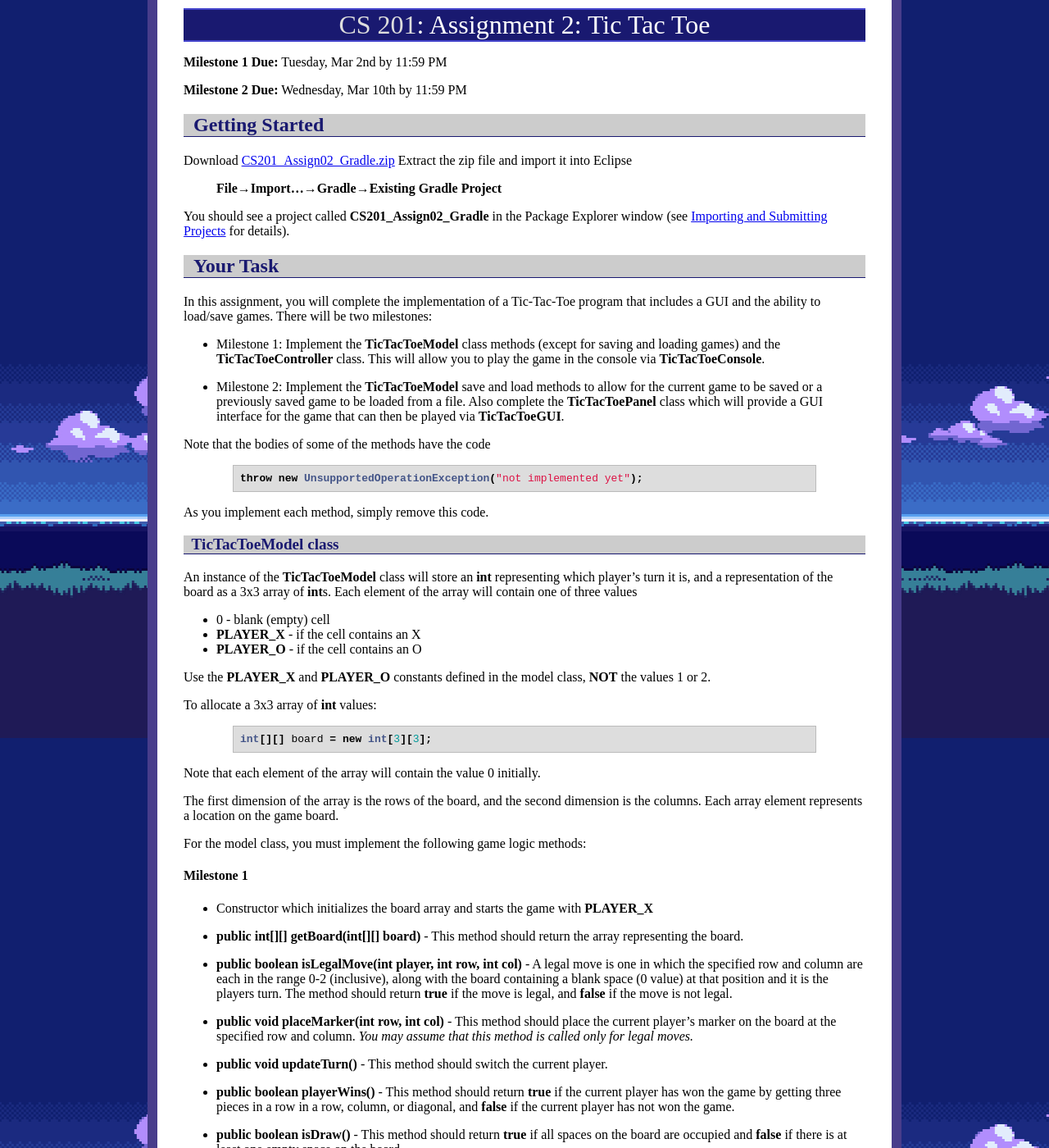
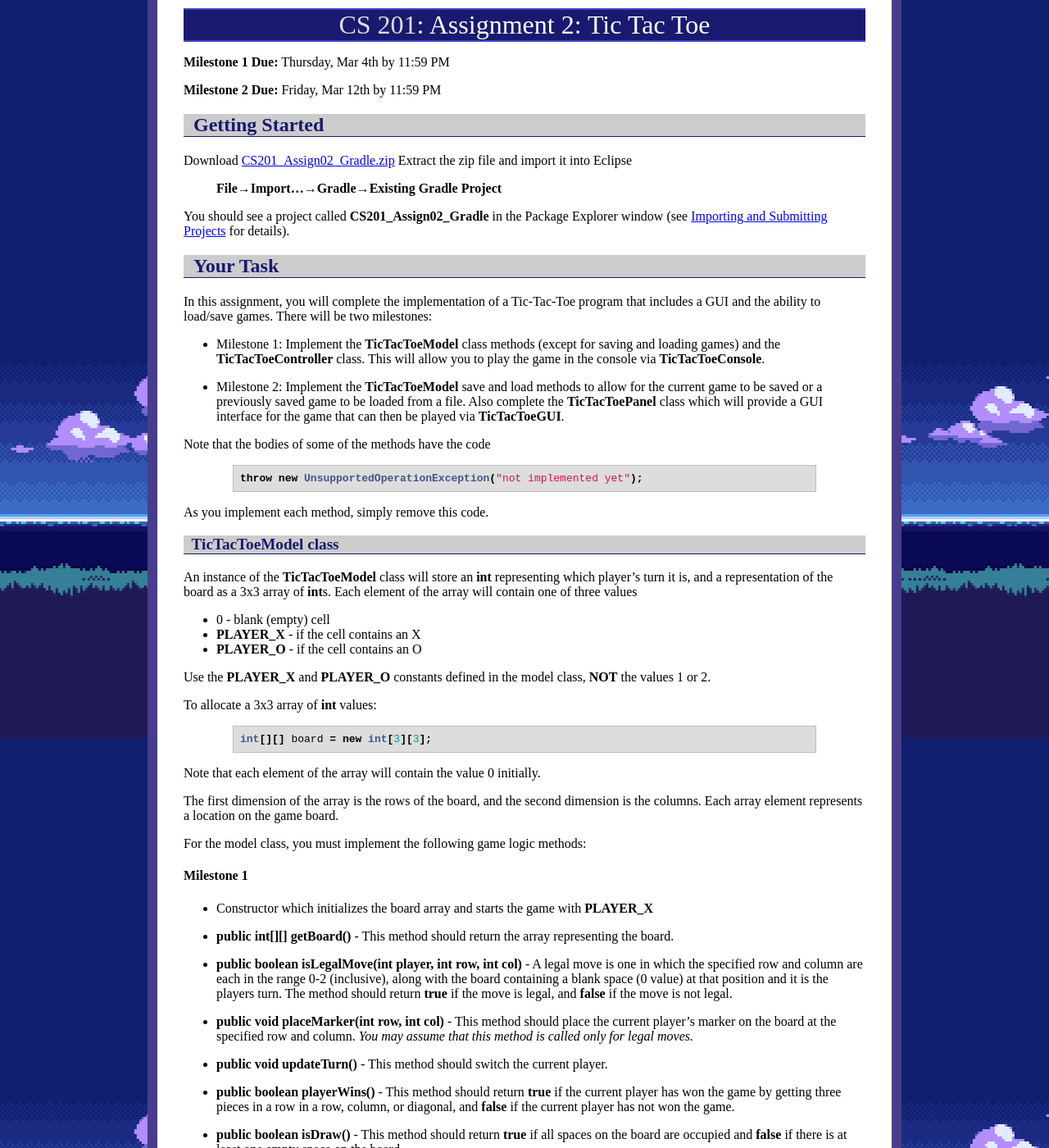
Before and after one commit to ycpcs/cs201-spring2021, a Jekyll site: the page built from assign/assign02.md, in a window 1280 px wide and 1400 px high. Shown: the whole window at 82% size. Built offline with Jekyll 4.4.1, drawn with Linux system fonts in a browser that asks for light colours.

Commit message:
update due dates
update due dates

```diff
--- a/assign/assign02.md
+++ b/assign/assign02.md
@@ -3,9 +3,9 @@ layout: default
 title: "Assignment 2: Tic Tac Toe"
 ---
 
-**Milestone 1 Due:** Tuesday, Mar 2nd by 11:59 PM
+**Milestone 1 Due:** Thursday, Mar 4th by 11:59 PM
 
-**Milestone 2 Due:** Wednesday, Mar 10th by 11:59 PM
+**Milestone 2 Due:** Friday, Mar 12th by 11:59 PM
 
 ## Getting Started
 
@@ -57,7 +57,7 @@ For the model class, you must implement the following game logic methods:
 
 * Constructor which initializes the board array and starts the game with **PLAYER_X**
 
-* **public int[][] getBoard(int[][] board)** - This method should return the array representing the board.
+* **public int[][] getBoard()** - This method should return the array representing the board.
 
 * **public boolean isLegalMove(int player, int row, int col)** - A legal move is one in which the specified row and column are each in the range 0-2 (inclusive), along with the board containing a blank space (0 value) at that position and it is the players turn.  The method should return **true** if the move is legal, and **false** if the move is not legal.
 
```
Also changed, not shown: assign/assign01.md (+1 -1 lines), assign/index.md (+2 -2 lines), index.md (+3 -3 lines).
